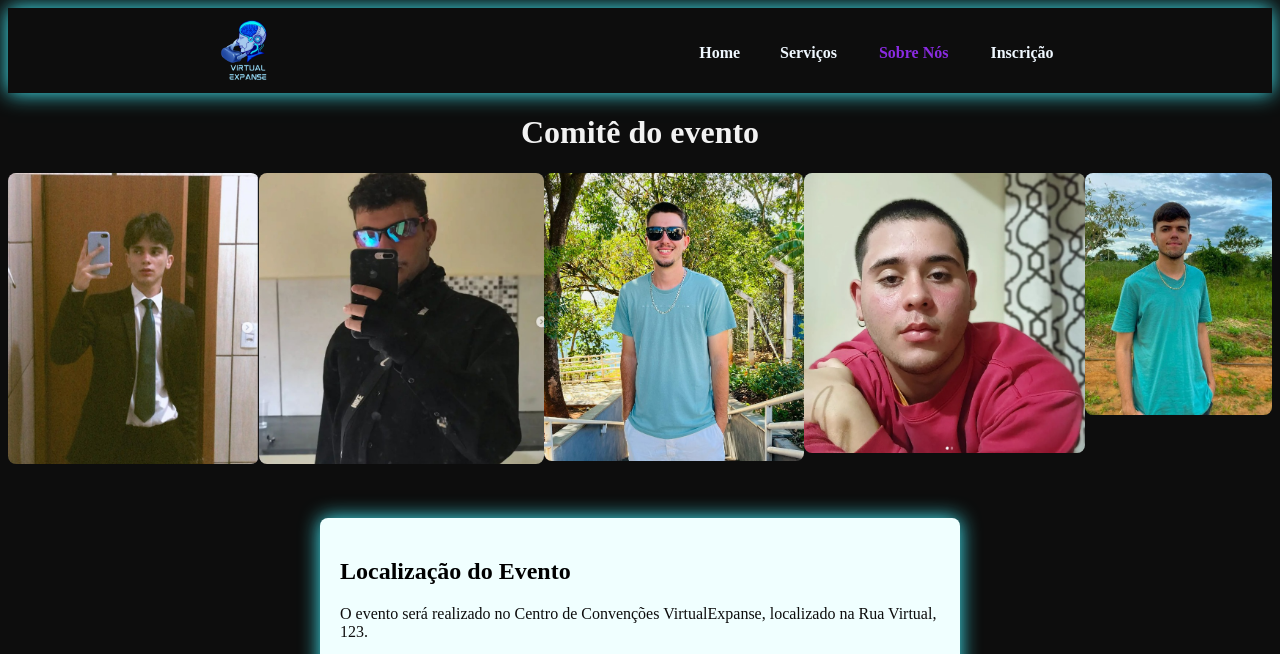
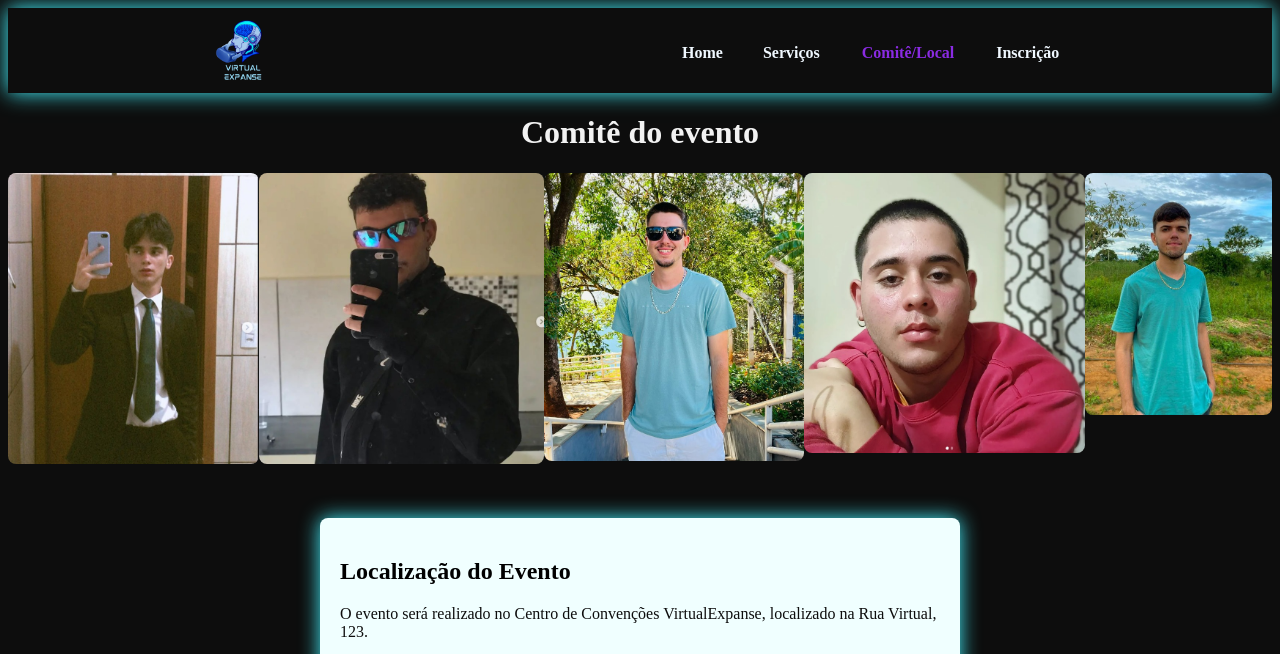
Before and after one commit to gabscost/PP1_GABRIELCOSTA_MATHUESPALMIERI, a plain HTML site: page about.html in a window 1280 px wide. Shown: the top 654 px of the page. Drawn offline with Linux system fonts and the light colour scheme.

Commit message:
Update about.html

```diff
--- a/about.html
+++ b/about.html
@@ -16,7 +16,7 @@
             <ul>
                 <li><a href="home.html"> Home</a></li>
                 <li><a href="servicos.html">Serviços</a></li>
-                <li><a href="about.html" class="destacarPagina">Sobre Nós</a></li>
+                <li><a href="about.html" class="destacarPagina">Comitê/Local</a></li>
                 <li><a href="inscricao.html">Inscrição</a></li>
 
             </ul>
```
